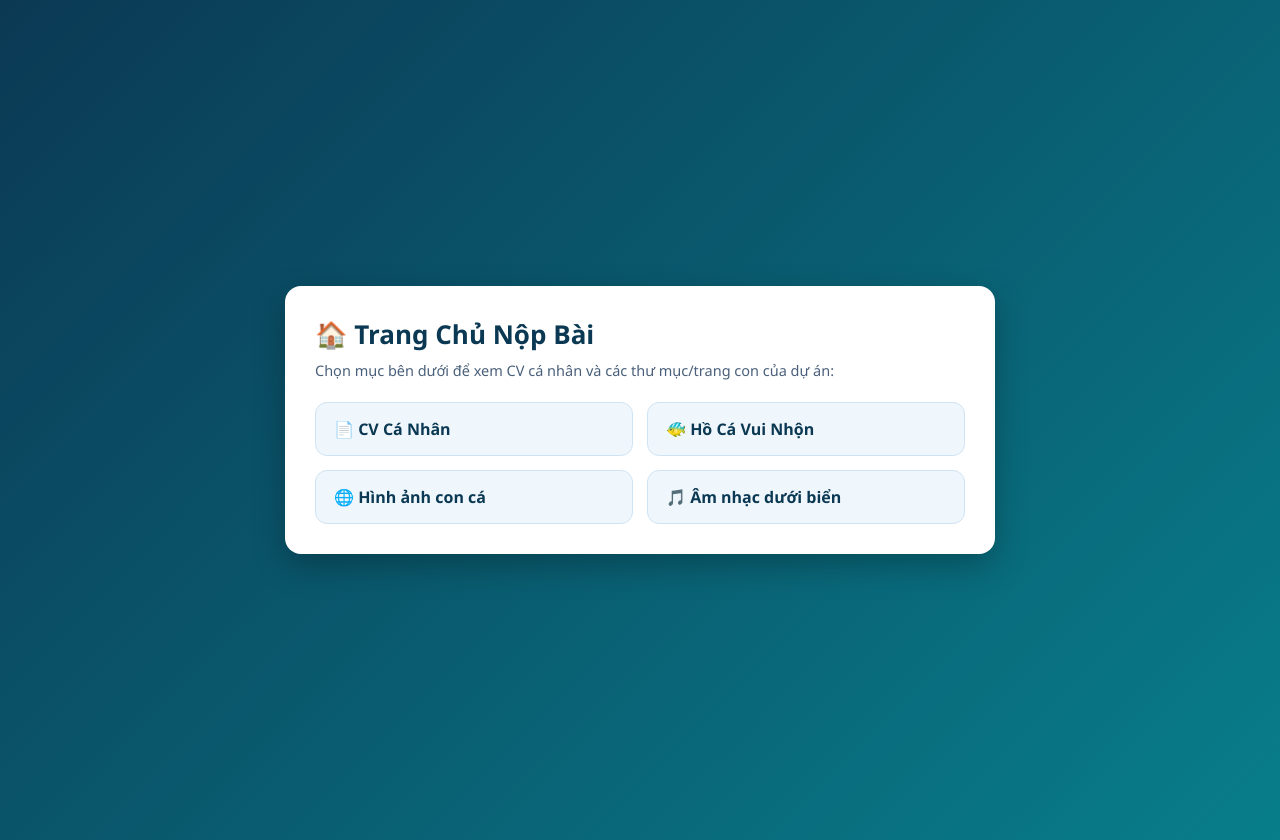
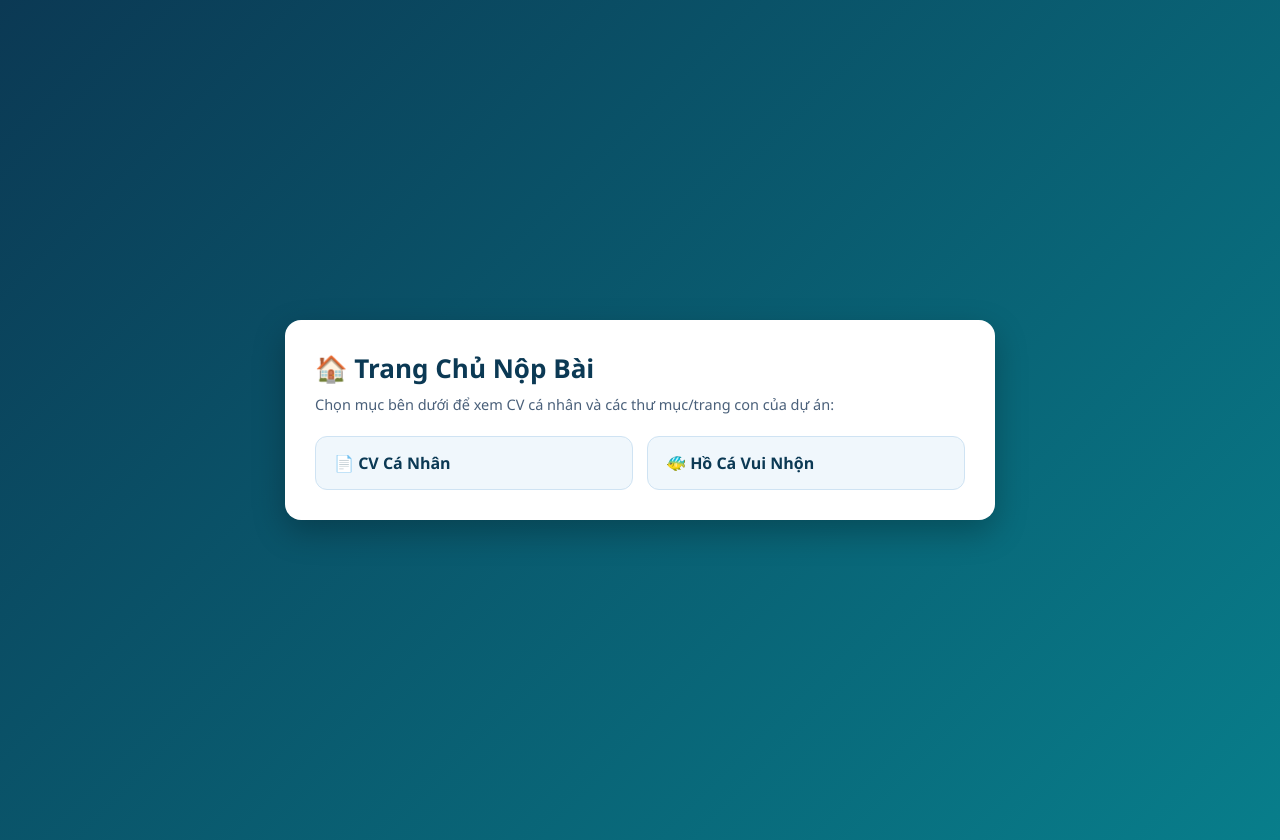
Before and after one commit to baongoc296/baongoc296.github.io, a plain HTML site: page index.html in a window 1280 px wide. Drawn offline with Linux system fonts and the light colour scheme.

Commit message:
Add files via upload

```diff
--- a/index.html
+++ b/index.html
@@ -76,8 +76,6 @@
         <div class="links">
         <a href="cv.html">📄 CV Cá Nhân</a>
         <a href="ho_ca_vui_nhon/ho_ca.html">🐠 Hồ Cá Vui Nhộn</a>
-        <a href="ho_ca_vui_nhon/images">🌐 Hình ảnh con cá</a>
-        <a href="ho_ca_vui_nhon/Audio">🎵 Âm nhạc dưới biển</a>
     </div>
 
     </div>
```
